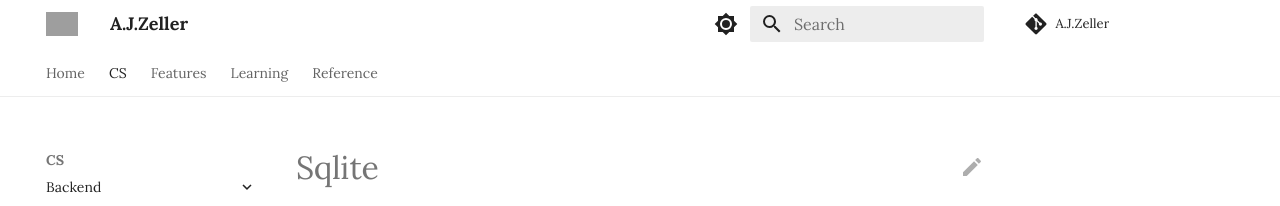
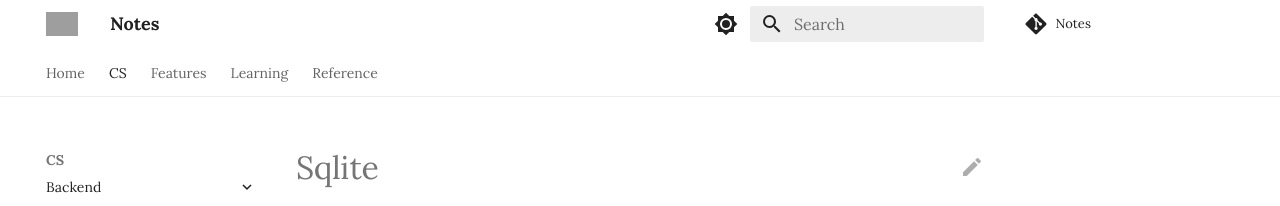
Before and after one commit to AtticusZeller/atticuszeller.github.io, an MkDocs documentation site: the page built from atticuszeller/CS/Backend/DB/Sqlite.md, in a window 1280 px wide. Shown: the top 206 px of the page. Built offline with MkDocs 1.6.1 and Material for MkDocs 9.7.7, drawn with Linux system fonts in a browser that asks for light colours; nearby versions of some CDN libraries; library files that are not in the unit come from our copies; comment, search, counter and statistics services are not loaded; grey boxes are pictures that could not be loaded.

Commit message:
Update mkdocs.yml

```diff
--- a/mkdocs.yml
+++ b/mkdocs.yml
@@ -1,14 +1,14 @@
 # Copyright (c) 2016-2024 Atticus.J.Zeller <zhouge1831@gmail.com>
 
 # Project information
-site_name: A.J.Zeller
-site_url: https://atticuszeller.github.io
+site_name: Notes
+site_url: https://notes.atticuszeller.club
 
 # Repository
 # To display a link to the repository of your project as part of your documentation: https://squidfunk.github.io/mkdocs-material/setup/adding-a-git-repository/?h=edit+uri#code-actions-edit-this-page:~:text=In%20order%20to%20display%20a%20link%20to%20the%20repository%20of%20your%20project%20as%20part%20of%20your%20documentation
 repo_url: https://github.com/AtticusZeller/atticuszeller.github.io
-repo_name: A.J.Zeller
-edit_uri: edit/main/docs
+repo_name: Notes
+edit_uri: edit/main/atticuszeller
 
 # build target dir
 docs_dir: atticuszeller
```
